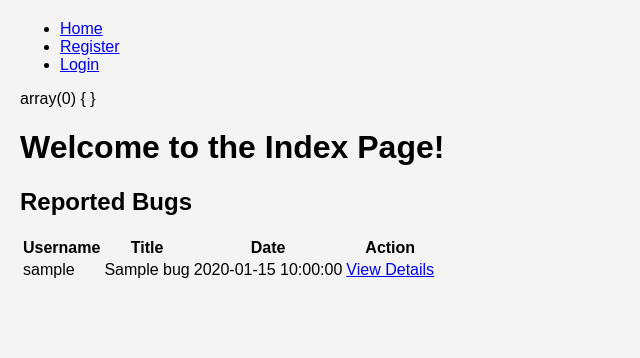
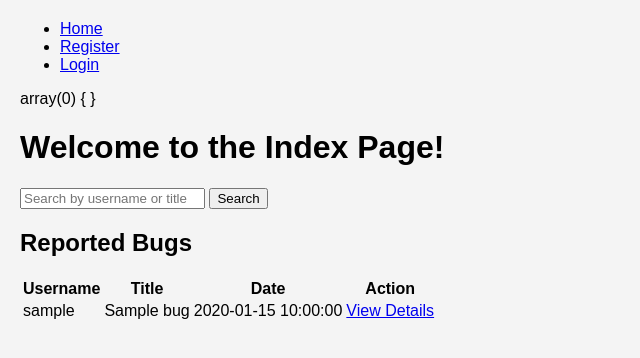
Before and after one commit to TriGonostylops/bugzilla, a PHP site: page /public/index.php in a window 1280 px wide. Shown: the top 358 px of the page, without its empty margins (0-640 px from the left). Run offline with PHP 8.4, Linux system fonts and the light colour scheme; tables that the repository leaves empty or names only in its code hold one stand-in row (values such as "Sample post").

Commit message:
feat: search bar

```diff
--- a/bugzilla/controllers/IndexController.php
+++ b/bugzilla/controllers/IndexController.php
@@ -8,8 +8,32 @@ class IndexController
     }
     public function index()
     {
+        $query = isset($_GET['search']) ? trim($_GET['search']) : '';
+        try {
+            if (!empty($query)) {
+                $bugs = $this->bugService->searchBugs($query);
+                if (empty($bugs)) {
+                    $_SESSION['flash_message'] = "No bugs found matching your search.";
+                }
+            } else {
+                $bugs = $this->bugService->getAllBugs();
+            }
+        } catch (Exception $e) {
+            $_SESSION['flash_message'] = "Error retrieving bugs: " . $e->getMessage();
+            $bugs = [];
+        }
         $bugs = $this->bugService->getAllBugs();
         include '../views/index.php';
     }
-
+    public function search()
+    {
+        if (isset($_GET['query'])) {
+            $query = trim($_GET['query']);
+            unset($_GET['query']);
+            $bugs = $this->bugService->searchBugs($query);
+            include '../views/index.php';
+        } else {
+            header("Location: index.php?action=index");
+        }
+    }
 }
--- a/bugzilla/public/index.php
+++ b/bugzilla/public/index.php
@@ -30,11 +30,12 @@ class FrontController extends BaseController
             case 'index':
                 $this->indexController->index();
                 break;
-
+            case 'search':
+                $this->indexController->search();
+                break;
             case 'register':
                 $this->userController->register();
                 break;
-
             case 'login':
                 $this->userController->login();
                 break;
--- a/bugzilla/services/BugService.php
+++ b/bugzilla/services/BugService.php
@@ -54,4 +54,21 @@ class BugService
             throw new Exception("Error fetching bug details: " . $e->getMessage());
         }
     }
+    public function searchBugs($query)
+    {
+        try {
+            $stmt = $this->db->prepare(
+                "SELECT * FROM bugs
+             WHERE LOWER(username) LIKE LOWER(:query)
+             OR LOWER(title) LIKE LOWER(:query)
+             ORDER BY title ASC, date DESC"
+            );
+            $stmt->bindValue(':query', '%' . strtolower($query) . '%', PDO::PARAM_STR);
+            $stmt->execute();
+            return $stmt->fetchAll(PDO::FETCH_ASSOC);
+        } catch (Exception $e) {
+            throw new Exception("Error searching bugs: " . $e->getMessage());
+        }
+    }
+
 }
--- a/bugzilla/views/index.php
+++ b/bugzilla/views/index.php
@@ -15,6 +15,13 @@ if (isset($_SESSION['flash_message'])) {
     unset($_SESSION['flash_message']);
 }
 ?>
+
+<!-- Search Bar -->
+<form method="get" action="index.php">
+    <input type="hidden" name="action" value="search">
+    <input type="text" name="query" placeholder="Search by username or title" required>
+    <button type="submit">Search</button>
+</form>
 
 <h2>Reported Bugs</h2>
 
```
Also changed, not shown: bugzilla/views/view_bug.php (+3 -5 lines).
